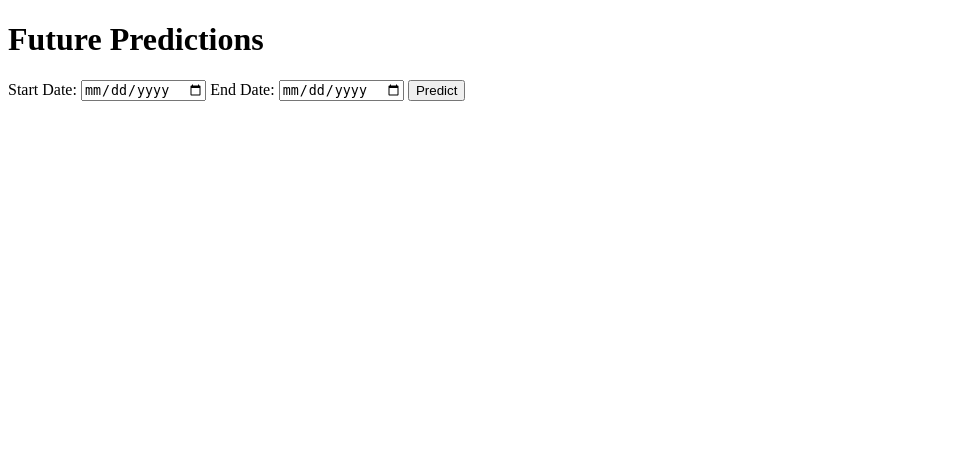
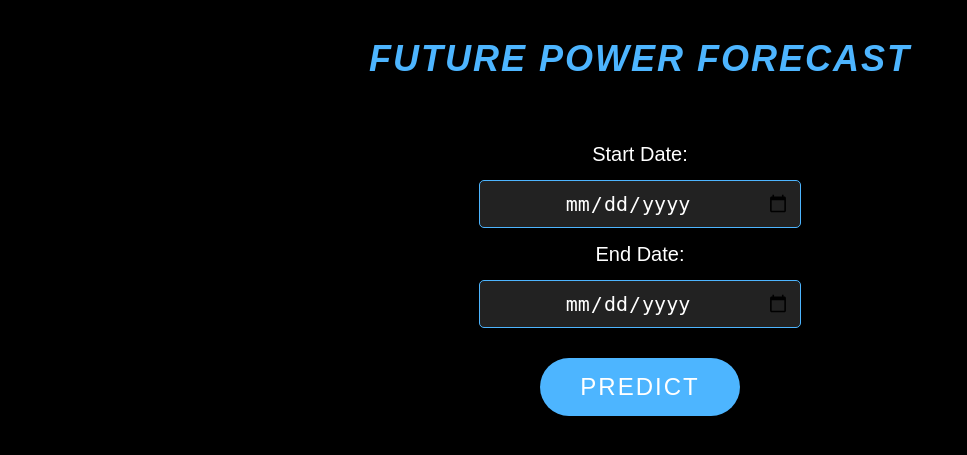
Before and after one commit to Godwin45/Power-Time-Series-App, a Flask app: page / in a window 1280 px wide. Shown: the top 455 px of the page, without its empty margins (0-967 px from the left). Run offline with Flask 3, Linux system fonts and the light colour scheme.

Commit message:
app created

```diff
--- a/requirements.txt
+++ b/requirements.txt
@@ -6,6 +6,8 @@ scikit-learn
 xgboost
 Flask
 dvc
+plotly
+tk-tools
 notebook
 matplotlib
 seaborn
--- a/templates/index.html
+++ b/templates/index.html
@@ -1,15 +1,77 @@
 <!DOCTYPE html>
 <html>
 <head>
-    <title>Future Predictions</title>
+    <title>Future Power Forecast</title>
+    <style>
+        body {
+            background-color: #000;
+            color: #fff;
+            font-family: Arial, sans-serif;
+            line-height: 1.6;
+            margin: 0;
+        }
+
+        h1 {
+            text-align: center;
+            margin-top: 30px;
+            font-size: 36px;
+            text-transform: uppercase;
+            letter-spacing: 2px;
+            color: #4db5ff; /* Pale Blue */
+            font-style: italic;
+        }
+
+        form {
+            display: flex;
+            flex-direction: column;
+            align-items: center;
+            justify-content: center;
+            margin-top: 40px;
+        }
+
+        label {
+            font-size: 20px;
+            margin: 10px;
+        }
+
+        input[type="date"] {
+            font-size: 20px;
+            padding: 10px;
+            border: 1px solid #4db5ff; /* Pale Blue */
+            background-color: #222;
+            color: #fff;
+            border-radius: 5px;
+            width: 300px;
+            text-align: center;
+        }
+
+        button[type="submit"] {
+            font-size: 24px;
+            padding: 15px 40px;
+            background-color: #4db5ff; /* Pale Blue */
+            color: #fff;
+            border: none;
+            border-radius: 50px;
+            cursor: pointer;
+            margin-top: 30px;
+            transition: background-color 0.3s;
+            text-transform: uppercase;
+            letter-spacing: 2px;
+            box-shadow: 0 2px 4px rgba(0, 0, 0, 0.2);
+        }
+
+        button[type="submit"]:hover {
+            background-color: #003d99; /* Dark Blue */
+        }
+    </style>
 </head>
 <body>
-    <h1>Future Predictions</h1>
+    <h1>Future Power Forecast</h1>
     <form method="POST" action="/">
         <label for="start_date">Start Date:</label>
-        <input type="date" id="start_date" name="start_date" required>
+        <input type="date" id="start_date" name="start_date" required min="2018-08-03">
         <label for="end_date">End Date:</label>
-        <input type="date" id="end_date" name="end_date" required>
+        <input type="date" id="end_date" name="end_date" required max="2025-12-12">
         <button type="submit">Predict</button>
     </form>
 </body>
```
Also changed, not shown: templates/result.html (+83 -3 lines).
